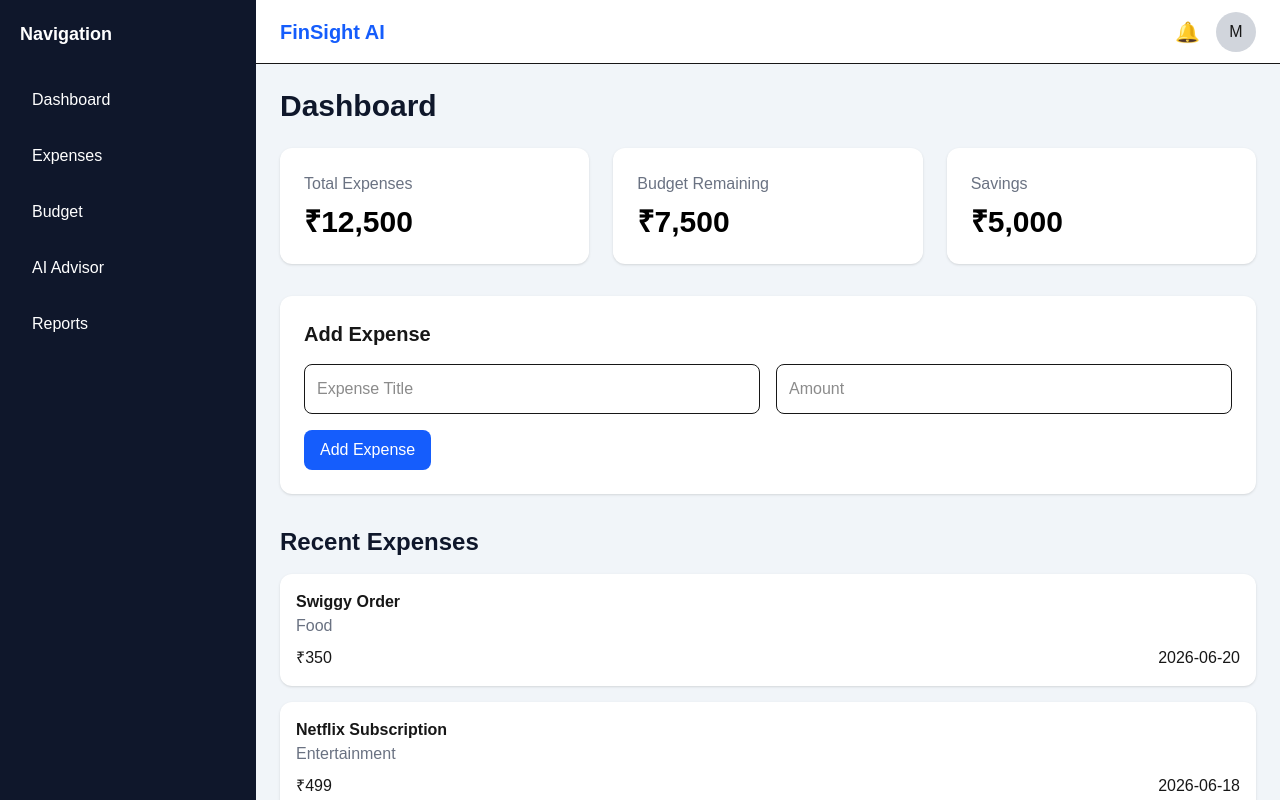
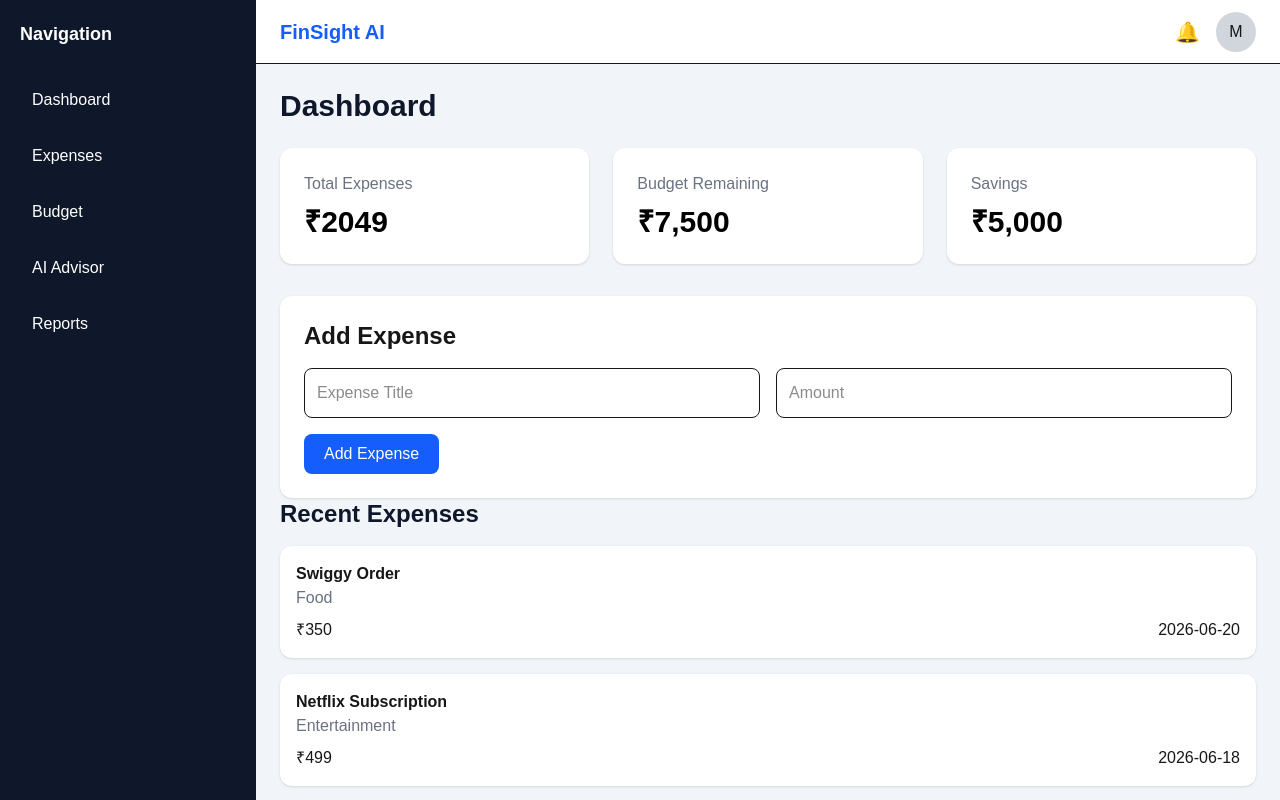
Before and after one commit to Mythrigaddam27/finsight-ai, a Next.js app in the folder frontend/: page / in a window 1280 px wide. Shown: the top 800 px of the page. Built offline with nearby package versions, Linux system fonts and the light colour scheme.

Commit message:
feat: implement expense state management and dynamic totals

```diff
--- a/frontend/src/app/page.tsx
+++ b/frontend/src/app/page.tsx
@@ -1,10 +1,45 @@
+"use client";
+
+import { useState } from "react";
+
 import DashboardLayout from "@/components/layout/DashboardLayout";
 import StatCard from "@/components/dashboard/StatCard";
 import ExpenseCard from "@/components/expenses/ExpenseCard";
 import AddExpenseForm from "@/components/expenses/AddExpenseForm";
 import { mockExpenses } from "@/constants/mockExpenses";
+import { Expense } from "@/types/Expense";
 
 export default function Home() {
+  const [expenses, setExpenses] =
+    useState<Expense[]>(mockExpenses);
+
+  const handleAddExpense = (
+    title: string,
+    amount: number
+  ) => {
+    const newExpense: Expense = {
+      id: Date.now().toString(),
+      title,
+      amount,
+      category: "Other",
+      date: new Date()
+        .toISOString()
+        .split("T")[0],
+    };
+
+    setExpenses([
+      newExpense,
+      ...expenses,
+    ]);
+  };
+
+  const totalExpenses =
+    expenses.reduce(
+      (sum, expense) =>
+        sum + expense.amount,
+      0
+    );
+
   return (
     <DashboardLayout>
       <div>
@@ -15,7 +50,7 @@ export default function Home() {
         <div className="mb-8 grid gap-6 md:grid-cols-3">
           <StatCard
             title="Total Expenses"
-            value="₹12,500"
+            value={`₹${totalExpenses}`}
           />
 
           <StatCard
@@ -29,7 +64,11 @@ export default function Home() {
           />
         </div>
 
-        <AddExpenseForm />
+        <AddExpenseForm
+          onAddExpense={
+            handleAddExpense
+          }
+        />
 
         <div>
           <h2 className="mb-4 text-2xl font-semibold text-slate-900">
@@ -37,12 +76,14 @@ export default function Home() {
           </h2>
 
           <div className="grid gap-4">
-            {mockExpenses.map((expense) => (
-              <ExpenseCard
-                key={expense.id}
-                expense={expense}
-              />
-            ))}
+            {expenses.map(
+              (expense) => (
+                <ExpenseCard
+                  key={expense.id}
+                  expense={expense}
+                />
+              )
+            )}
           </div>
         </div>
       </div>
--- a/frontend/src/components/expenses/AddExpenseForm.tsx
+++ b/frontend/src/components/expenses/AddExpenseForm.tsx
@@ -2,17 +2,30 @@
 
 import { useState } from "react";
 
-export default function AddExpenseForm() {
+interface AddExpenseFormProps {
+  onAddExpense: (
+    title: string,
+    amount: number
+  ) => void;
+}
+
+export default function AddExpenseForm({
+  onAddExpense,
+}: AddExpenseFormProps) {
   const [title, setTitle] = useState("");
   const [amount, setAmount] = useState("");
 
-  const handleSubmit = (e: React.FormEvent) => {
+  const handleSubmit = (
+    e: React.FormEvent
+  ) => {
     e.preventDefault();
 
-    console.log({
+    if (!title || !amount) return;
+
+    onAddExpense(
       title,
-      amount,
-    });
+      Number(amount)
+    );
 
     setTitle("");
     setAmount("");
@@ -21,9 +34,9 @@ export default function AddExpenseForm() {
   return (
     <form
       onSubmit={handleSubmit}
-      className="mb-8 rounded-xl bg-white p-6 shadow"
+      className="rounded-xl bg-white p-6 shadow"
     >
-      <h2 className="mb-4 text-xl font-semibold">
+      <h2 className="mb-4 text-2xl font-bold">
         Add Expense
       </h2>
 
@@ -32,7 +45,9 @@ export default function AddExpenseForm() {
           type="text"
           placeholder="Expense Title"
           value={title}
-          onChange={(e) => setTitle(e.target.value)}
+          onChange={(e) =>
+            setTitle(e.target.value)
+          }
           className="rounded-lg border p-3"
         />
 
@@ -40,14 +55,16 @@ export default function AddExpenseForm() {
           type="number"
           placeholder="Amount"
           value={amount}
-          onChange={(e) => setAmount(e.target.value)}
+          onChange={(e) =>
+            setAmount(e.target.value)
+          }
           className="rounded-lg border p-3"
         />
       </div>
 
       <button
         type="submit"
-        className="mt-4 rounded-lg bg-blue-600 px-4 py-2 text-white"
+        className="mt-4 rounded-lg bg-blue-600 px-5 py-2 text-white"
       >
         Add Expense
       </button>
```
